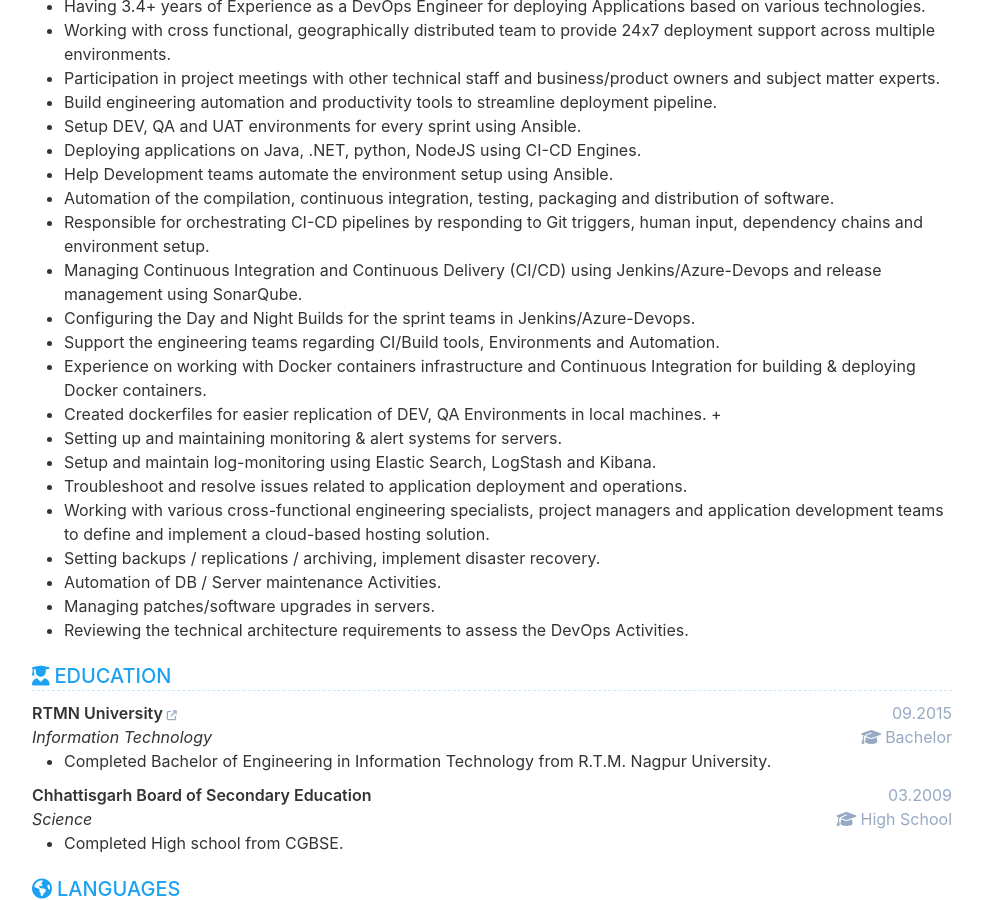
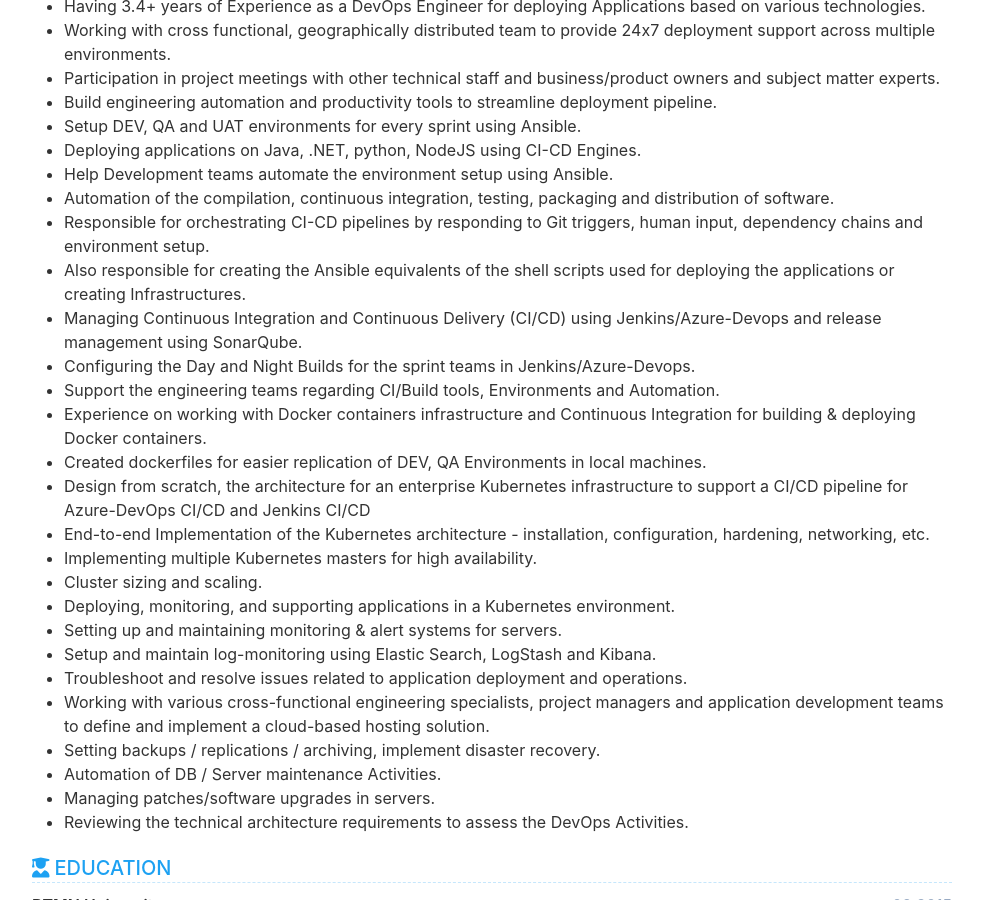
Before and after one commit to Raskinn/Resume, a Jekyll site: the page built from index.html, in a window 1280 px wide and 900 px high, scrolled down 1316 px. Shown: the whole window, without its empty margins (148-1131 px from the left). Built offline with Jekyll 4.4.1, drawn with Linux system fonts in a browser that asks for light colours.

Commit message:
Updated resume

```diff
--- a/_data/data.yml
+++ b/_data/data.yml
@@ -113,12 +113,17 @@ experience:
         + Help Development teams automate the environment setup using Ansible.
         + Automation of the compilation, continuous integration, testing, packaging and distribution of software.
         + Responsible for orchestrating CI-CD pipelines by responding to Git triggers, human input, dependency chains and environment setup.
+        + Also responsible for creating the Ansible equivalents of the shell scripts used for deploying the applications or creating Infrastructures.
         + Managing Continuous Integration and Continuous Delivery (CI/CD) using Jenkins/Azure-Devops and release management using SonarQube.
         + Configuring the Day and Night Builds for the sprint teams in Jenkins/Azure-Devops.
         + Support the engineering teams regarding CI/Build tools, Environments and Automation.
         + Experience on working with Docker containers infrastructure and Continuous Integration for building & deploying Docker containers.
         +	Created dockerfiles for easier replication of DEV, QA Environments in local machines.
-        +
+        + Design from scratch, the architecture for an enterprise Kubernetes infrastructure to support a CI/CD pipeline for Azure-DevOps CI/CD and Jenkins CI/CD
+        + End-to-end Implementation of the Kubernetes architecture - installation, configuration, hardening, networking, etc.
+        + Implementing multiple Kubernetes masters for high availability.
+        + Cluster sizing and scaling.
+        + Deploying, monitoring, and supporting applications in a Kubernetes environment.
         + Setting up and maintaining monitoring & alert systems for servers.
         + Setup and maintain log-monitoring using Elastic Search, LogStash and Kibana.
         + Troubleshoot and resolve issues related to application deployment and operations.
```
